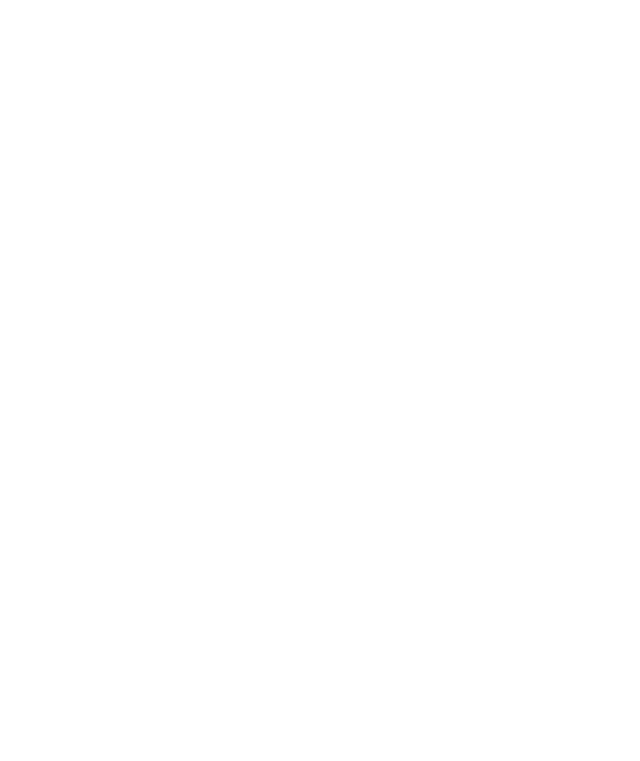
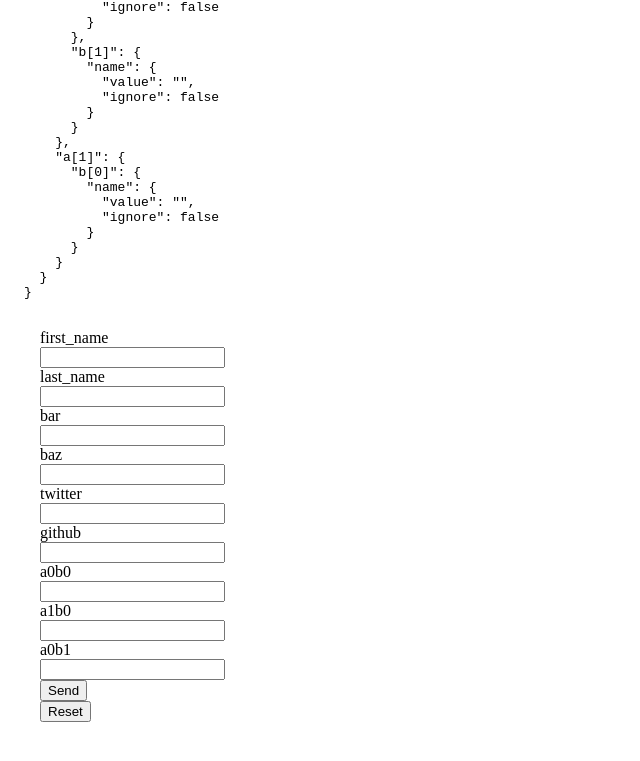
Before and after one commit to mateenagy/vue-formify, a Vue app: page / in a window 1280 px wide. Shown: the part 577-1338 px from the top of the page, without its empty margins (0-640 px from the left). Before the commit the page ends 800 px from the top, so only its background shows below. Built offline with nearby package versions, Linux system fonts and the light colour scheme.

Commit message:
wip: zod schema validation, package builder

```diff
--- a/src/App.vue
+++ b/src/App.vue
@@ -22,6 +22,7 @@ import { STORE } from './store/store';
 /*---------------------------------------------
 /  HOOKS
 ---------------------------------------------*/
+
 </script>
 <template>
 	<div class="wrapper">
--- a/src/FormComponent.vue
+++ b/src/FormComponent.vue
@@ -1,9 +1,11 @@
 <script lang="ts" setup>
 import { ref } from 'vue';
+import { object, string } from 'zod';
 import { FormType } from './components';
 import CustomDefault from './components/FormElements/CustomDefault.vue';
 import { STORE } from './store/store';
-import { FormifyCheckbox, FormifyForm, FormifyInput, createInput, ComponentProps } from '@/components/main';
+import { FormifyCheckbox, FormifyForm, FormifyInput, createInput, ComponentProps, FormifyError } from '@/components/main';
+import { schemaFromZod } from '@vue-formify/zod';
 /*---------------------------------------------
 /  PROPS & EMITS
 ---------------------------------------------*/
@@ -18,6 +20,23 @@ const Input = createInput<ComponentProps<typeof CustomDefault>>(CustomDefault, {
 const send = (data: any) => {
 	console.log('data', data);
 };
+const user = object({
+	first_name: string({ required_error: 'Password is required' }),
+	last_name: string({ required_error: 'This filed is required' }).min(1, { message: 'Not enough' }),
+	foo: object({
+		bar: string({ required_error: 'This filed is required' }),
+		baz: string({ required_error: 'This filed is required' }),
+	}),
+	social: object({
+		name: string().min(1, 'Required'),
+	}).array(),
+	a: object({
+		b: object({
+			name: string().min(1, { message: 'Requried field' }),
+		}).array(),
+	}).array(),
+});
+const schema = schemaFromZod(user);
 /*---------------------------------------------
 /  COMPUTED
 ---------------------------------------------*/
@@ -35,18 +54,37 @@ const send = (data: any) => {
 	<div class="wrapper">
 		<div>
 			<FormifyForm
+				:validation-schema="schema"
 				@submit="send"
 				ref="form">
 				<div>
-					<FormifyCheckbox
-						name="foo[0]"
-						:default="true"
-						label="hali">
-					</FormifyCheckbox>
-					<FormifyInput name="first_name" />
-					<Input
-						name="lorem"
-						value="ipsum" />
+					<FormifyInput
+						name="first_name"
+						label="first_name" />
+					<FormifyInput
+						name="last_name"
+						label="last_name" />
+					<FormifyInput
+						name="foo.bar"
+						label="bar" />
+					<FormifyInput
+						name="foo.baz"
+						label="baz" />
+					<FormifyInput
+						name="social[0].name"
+						label="twitter" />
+					<FormifyInput
+						name="social[1].name"
+						label="github" />
+					<FormifyInput
+						name="a[0].b[0].name"
+						label="a0b0" />
+					<FormifyInput
+						name="a[1].b[0].name"
+						label="a1b0" />
+					<FormifyInput
+						name="a[0].b[1].name"
+						label="a0b1" />
 				</div>
 				<button>
 					Send
--- a/src/components/FormElements/Form.vue
+++ b/src/components/FormElements/Form.vue
@@ -9,6 +9,7 @@ import { getValueByPath, flattenObject, createFormDataFromObject } from '@/utils
 const props = defineProps<{
 	enctype?: 'application/x-www-form-urlencoded' | 'multipart/form-data';
 	action?: string;
+	validationSchema?: any;
 }>();
 const emit = defineEmits(['submit']);
 /*---------------------------------------------
@@ -81,7 +82,21 @@ onUnmounted(() => {
 	delete STORE.value[uid];
 });
 
-const submit = (payload: Event) => {
+
+const submit = async (payload: Event) => {
+	if (props.validationSchema) {
+		const result = await props.validationSchema.parse(data.value);
+
+		if (result.errors.length) {
+			console.log(result.errors);
+
+			result.errors.forEach((err: any) => {
+				setError(err.key, err.message);
+			});
+
+			return;
+		}
+	}
 	if (props.action) {
 		return;
 	}
--- /dev/null
+++ b/src/packages/zod/index.ts
@@ -0,0 +1,62 @@
+import { ZodObject, ZodRawShape, ZodIssue } from 'zod';
+
+const arrayToStringPath = (arr: (string | number)[]): string => {
+	let result = '';
+
+	for (const element of arr) {
+		if (typeof element === 'string') {
+			result += element;
+		} else if (typeof element === 'number') {
+			result = result.slice(0, -1);
+			result += `[${element}]`;
+		} else {
+			// Handle unexpected types (optional)
+			console.warn(`Unexpected type in array: ${typeof element}`);
+
+			return ''; // Or throw an error if strict type checking is required
+		}
+		result += '.';
+	}
+
+	// Remove the trailing dot
+	return result.slice(0, -1);
+};
+
+const processError = (error: ZodIssue[]) => {
+	const _error: any[] = [];
+	error.forEach((err) => {
+		console.log('error', err);
+
+		_error.push({
+			key: arrayToStringPath(err.path),
+			message: err.message,
+		});
+	});
+
+	return _error;
+};
+
+const schemaFromZod = <TSchema extends ZodObject<ZodRawShape>>(_schema: TSchema) => {
+	const schema = {
+		parse: async (value: any) => {
+			if (!(_schema instanceof ZodObject)) {
+				throw new Error('You have to use ZodObject type)!');
+			}
+			const result = await _schema.safeParseAsync(value);
+
+			if (result.success) {
+				return {
+					value: result.data,
+					errors: [],
+				};
+			}
+			const errors = processError(result.error.issues);
+
+			return { errors };
+		},
+	};
+
+	return schema;
+};
+
+export { schemaFromZod };
```
Also changed, not shown: build.js (added, +41 -0 lines), package.json (+7 -2 lines), src/packages/zod/package.json (added, +20 -0 lines), 2 other files (tests, documents, lock files or other folders).
